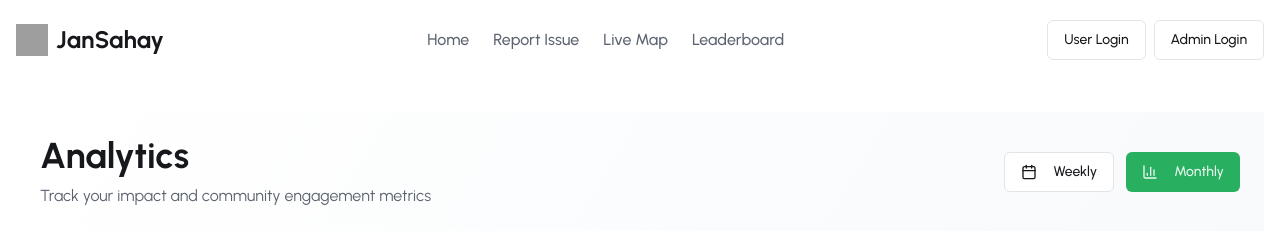
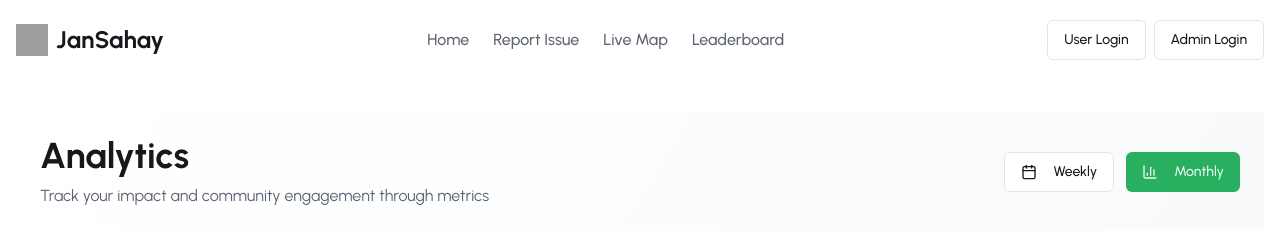
Before and after one commit to rajkumar963/HackPrix2Team70, a React (Vite) app in the folder frontend/: page /analytics in a window 1280 px wide. Shown: the top 231 px of the page. Built offline with nearby package versions, Linux system fonts and the light colour scheme; grey boxes are pictures that could not be loaded.

Commit message:
working-or-not

```diff
--- a/frontend/src/pages/Analytics.tsx
+++ b/frontend/src/pages/Analytics.tsx
@@ -102,7 +102,7 @@ const Analytics = () => {
         <div className="flex flex-col md:flex-row md:items-center md:justify-between">
           <div>
             <h1 className="text-4xl font-bold text-foreground mb-2">Analytics</h1>
-            <p className="text-muted-foreground">Track your impact and community engagement metrics</p>
+            <p className="text-muted-foreground">Track your impact and community engagement through metrics</p>
           </div>
           <div className="flex gap-3 mt-4 md:mt-0">
             <Button
```
